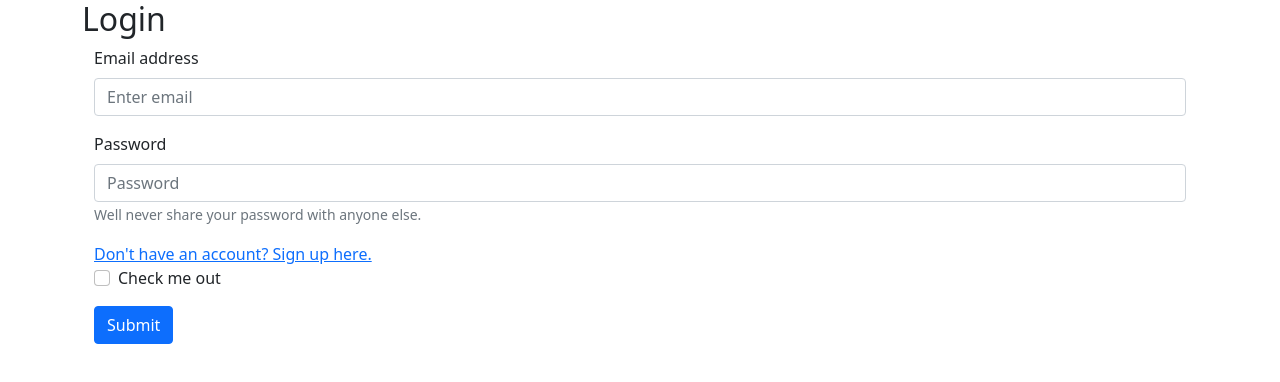
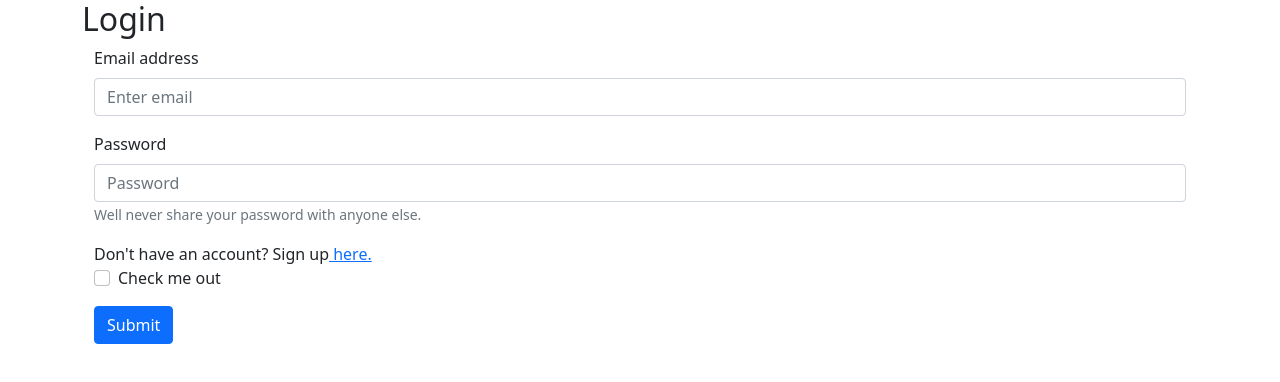
Before and after one commit to FelipeFloresWeb/MyPersonalWallet, a React (Create React App) app in the folder my-personal-wallet/: page /login in a window 1280 px wide. Shown: the top 382 px of the page. Built offline with nearby package versions, Linux system fonts and the light colour scheme.

Commit message:
added link some to word 'here'

```diff
--- a/my-personal-wallet/src/pages/components/LoginForm.jsx
+++ b/my-personal-wallet/src/pages/components/LoginForm.jsx
@@ -18,8 +18,8 @@ const LoginForm = function () {
             Well never share your password with anyone else.
           </Form.Text>
         </Form.Group>
-
-        <Link to="/create">Don&apos;t have an account? Sign up here.</Link>
+        <span>Don&apos;t have an account? Sign up</span>
+        <Link to="/create"> here.</Link>
 
         <Form.Group className="mb-3" controlId="formBasicCheckbox">
           <Form.Check type="checkbox" label="Check me out" />
```
